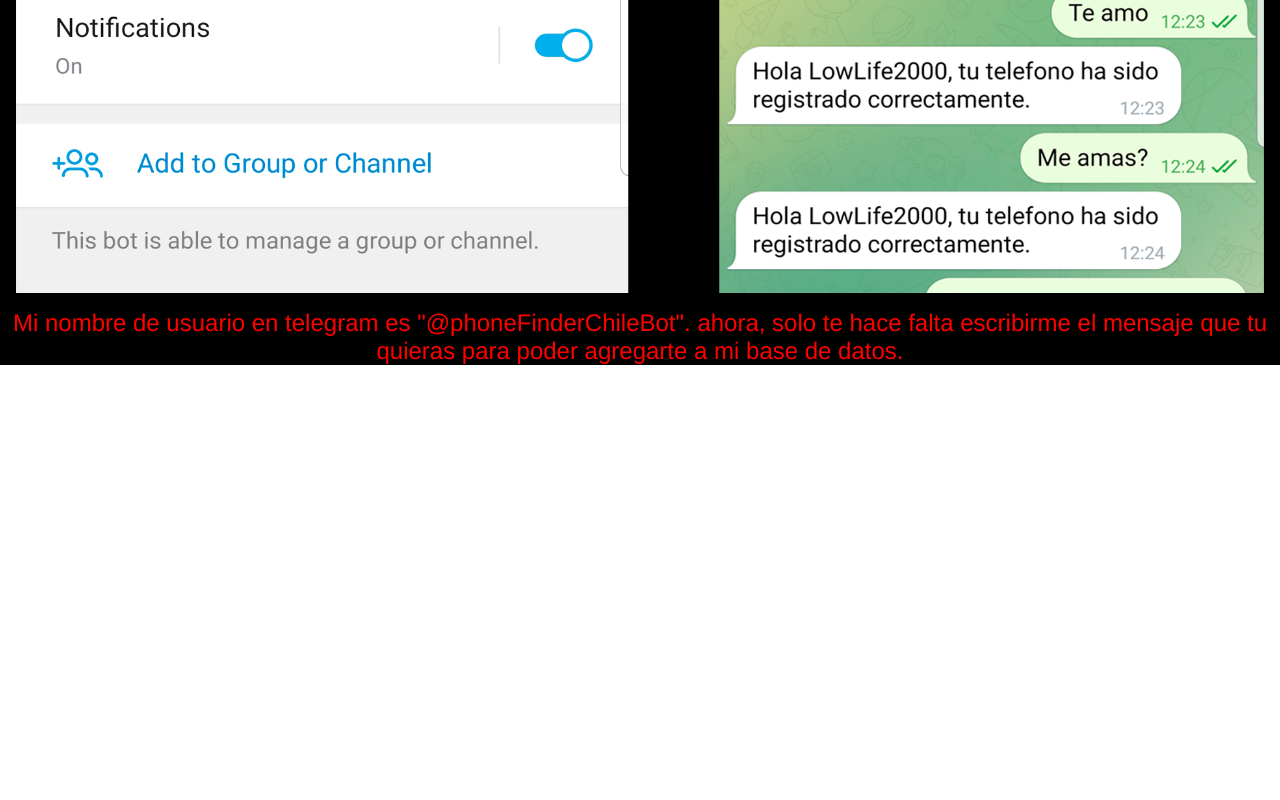
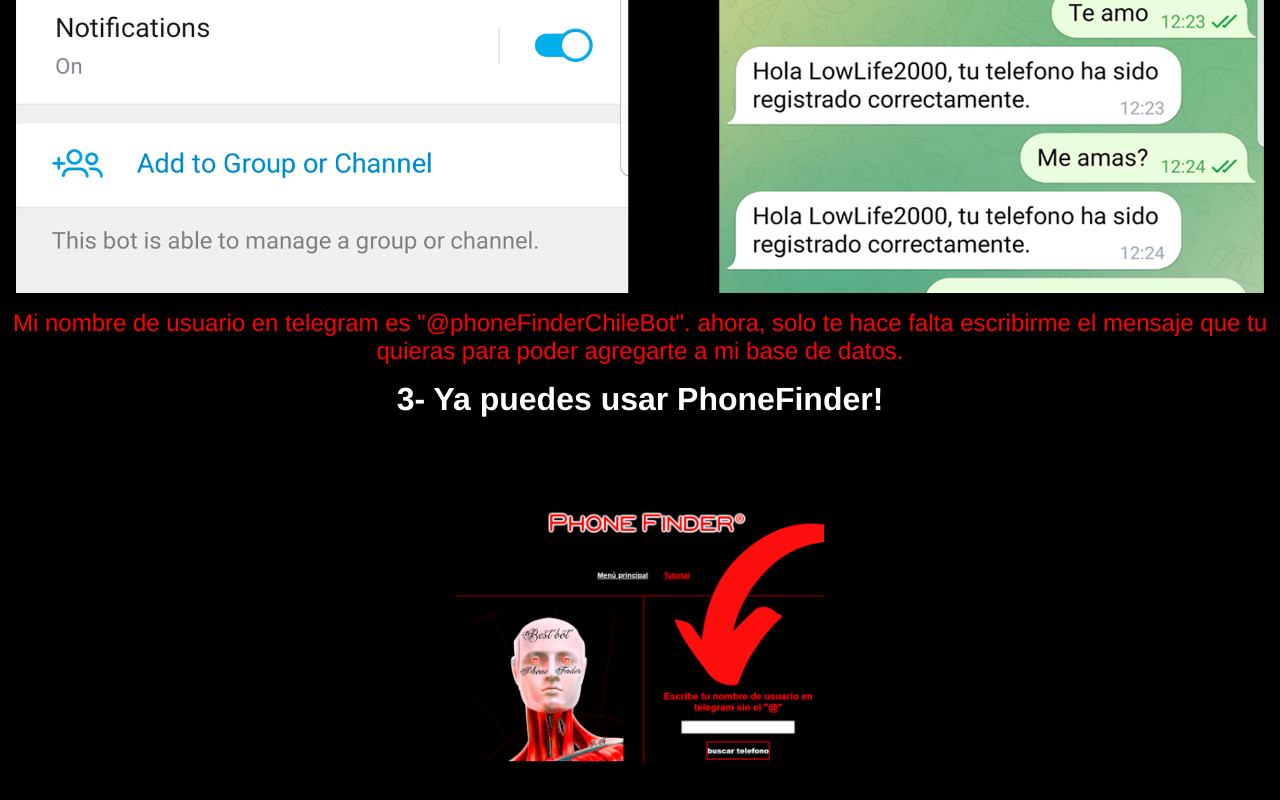
Before and after one commit to raptoverdad/phoneFinderWebSite, a Vue app: page /about in a window 1280 px wide. Shown: the part 1386-2186 px from the top of the page. Before the commit the page ends 1751 px from the top, so only its background shows below. Built offline with nearby package versions, Linux system fonts and the light colour scheme.

Commit message:
lets goooooo

```diff
--- a/src/views/AboutView.vue
+++ b/src/views/AboutView.vue
@@ -7,6 +7,8 @@
     <h1 class="title2"> 2- Buscame y hablame</h1>
     <img class="instructions" src="../assets/instrucciones.png" alt="">
     <p>Mi nombre de usuario en telegram es "@phoneFinderChileBot". ahora, solo te hace falta escribirme el mensaje que tu quieras para poder agregarte a mi base de datos.</p>
+    <h1 class="title2"> 3- Ya puedes usar PhoneFinder!</h1>
+    <img class="telegramPic" src="../assets/ultimaInstruccion.png" alt="">
   </div>
 </template>
 <script>
```
Also changed, not shown: src/assets/ultimaInstruccion.png (added).
